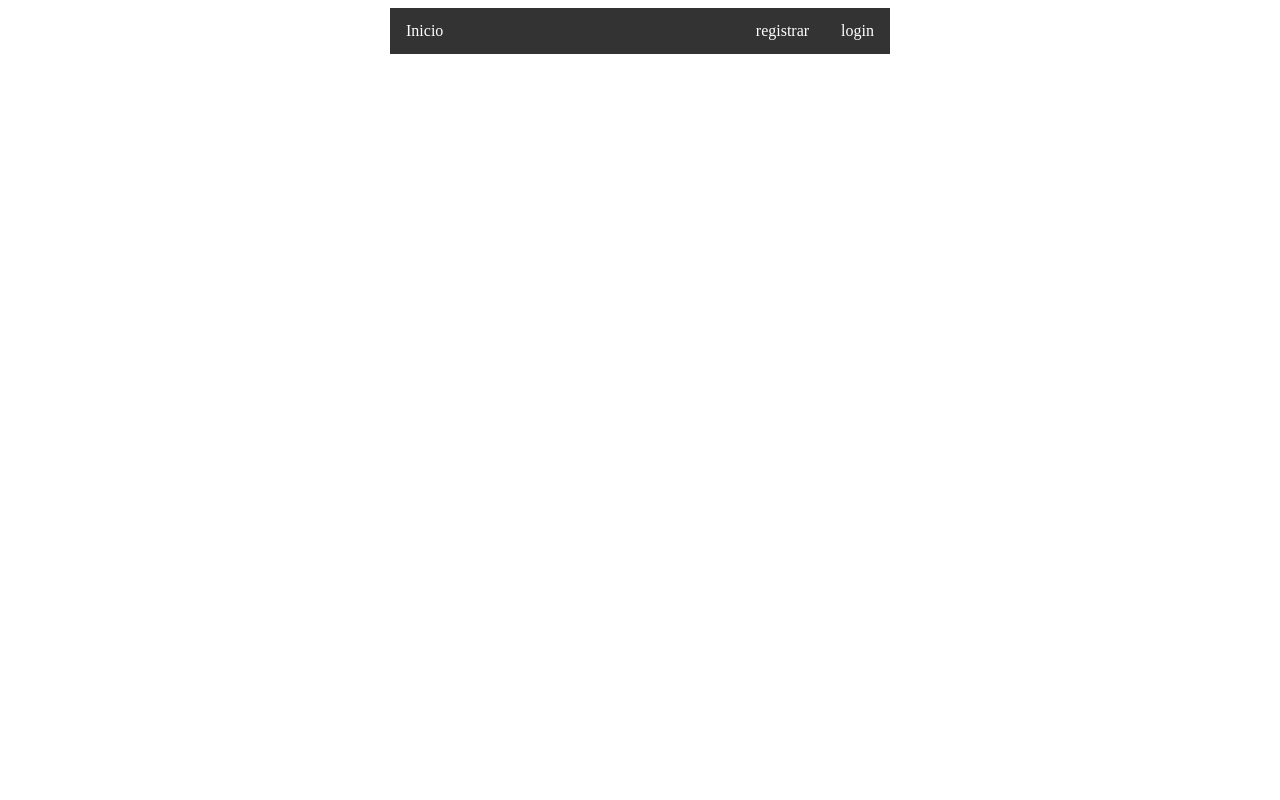
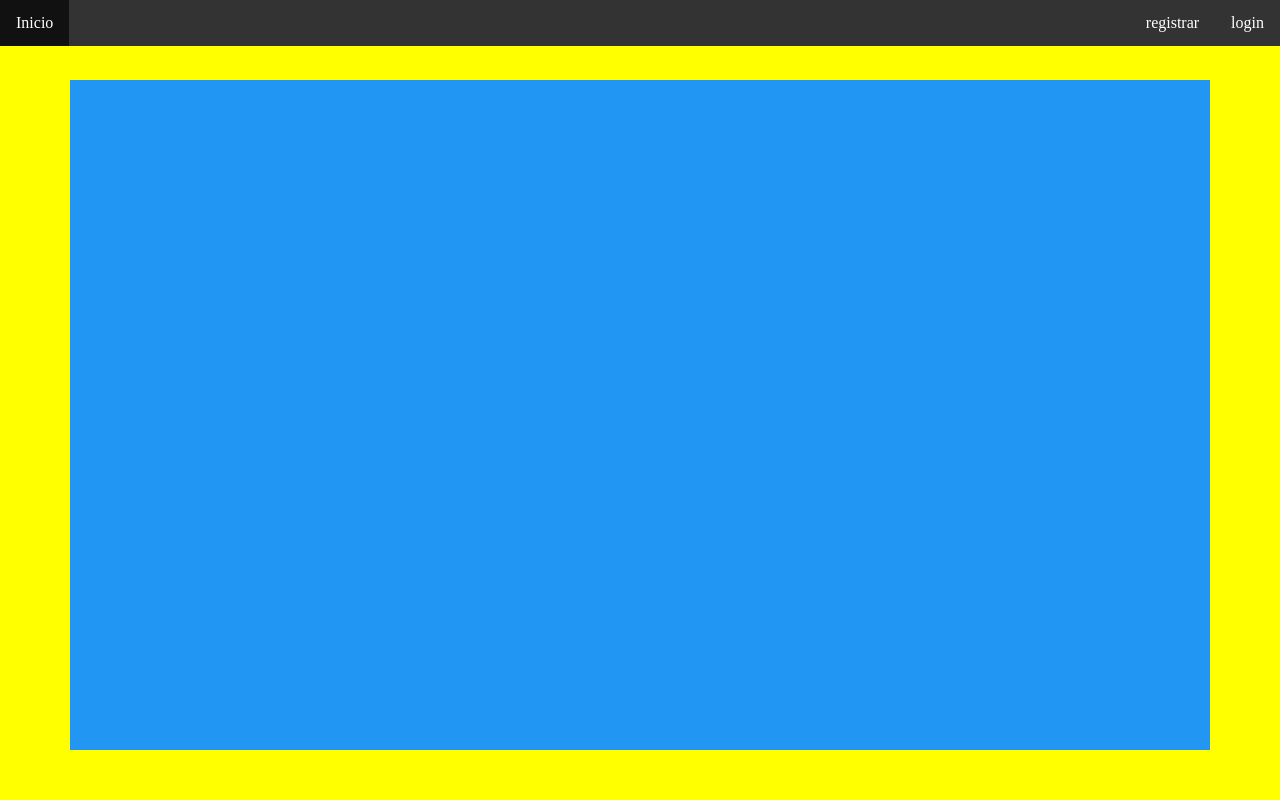
Before and after one commit to kris90c4/Rutas, a PHP site: page / in a window 1280 px wide. Run offline with PHP 8.4, Linux system fonts and the light colour scheme.

Commit message:
avanzando framework

```diff
--- a/asset/css/style.css
+++ b/asset/css/style.css
@@ -1,12 +1,11 @@
 body{
-
+	background:yellow;
+	margin:0;
 }
-
 nav{
 	display:block;
 	background:gray;
-	width:500px;
-	margin:0 auto;
+	width:100%;
 }
 
 @media screen and (max-width: 550px) {
@@ -76,3 +75,11 @@
     text-decoration: none;
     cursor: pointer;
 }
+#cuerpo{
+	position:absolute;
+	top:80px;
+	bottom:50px;
+	left:70px;
+	right:70px;
+	background:#2196f3;
+}
--- a/index.php
+++ b/index.php
@@ -1,5 +1,5 @@
 <?php
-	define("__RAIZ__","C:\Users\Bender\Dropbox\FP Superior\2 Curso\Aplicaciones\Rutas");
+	define("__RAIZ__","Aplicaciones\Rutas");
 
 ?>
 <!DOCTYPE html>
@@ -9,28 +9,8 @@
 		<meta charset="UTF-8">
 		<meta name="viewport" content="width=device-width, initial-scale=1.0">
 		<link rel="stylesheet" type="text/css" href="asset/css/style.css">
-    </head>
-    <body>
-        <nav>
-	        <ul>
-	        	<li><a href="index.php">Inicio</a></li>
-	        	<li class="right"><a id="myBtn">login</a></li>
-	        	<li class="right"><a href="registrar.php">registrar</a></li>
-	        </ul>
-        </nav>
-
-<!-- The Modal -->
-<div id="myModal" class="modal">
-
-  <!-- Modal content -->
-  <div class="modal-content">
-    <span class="close">&times;</span>
-    <p>Some text in the Modal..</p>
-  </div>
-
-</div>
-
 		<script>
+			window.onload=function(){
 				// Get the modal
 				var modal = document.getElementById('myModal');
 
@@ -56,7 +36,33 @@
 						modal.style.display = "none";
 					}
 				}
+			}
 		</script>
+	</head>
+	<body>
+		<nav>
+			<ul>
+				<li><a href="index.php">Inicio</a></li>
+				<li class="right"><a id="myBtn">login</a></li>
+				<li class="right"><a href="registrar.php">registrar</a></li>
+			</ul>
+		</nav>
+
+		<!-- The Modal -->
+		<div id="myModal" class="modal">
+
+		  <!-- Modal content -->
+			<div class="modal-content">
+				<span class="close">&times;</span>
+				<p>Some text in the Modal..</p>
+			</div>
+
+		</div>
+		<div id="cuerpo">
+
+
+		</div>
+
 
 	</body>
 </html>
```
Lines whose indentation alone changed are shown as unchanged.
